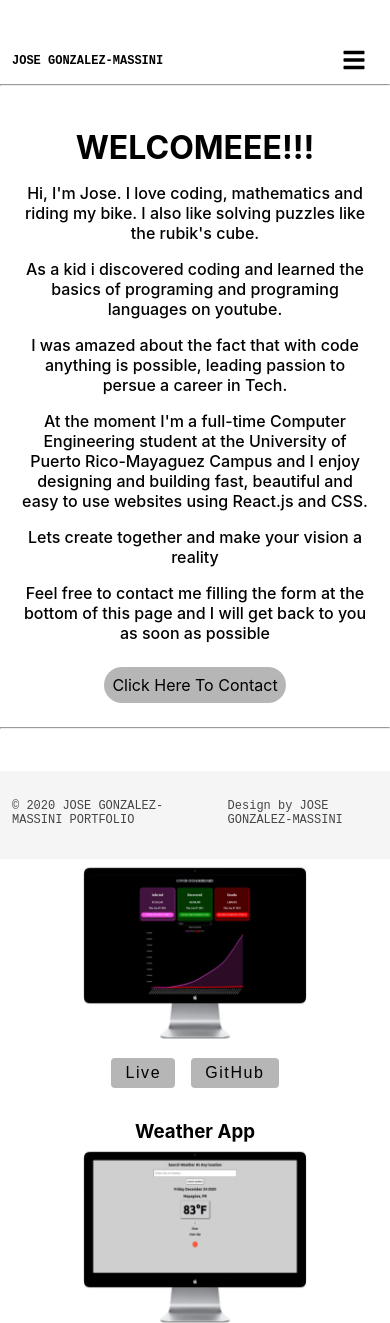
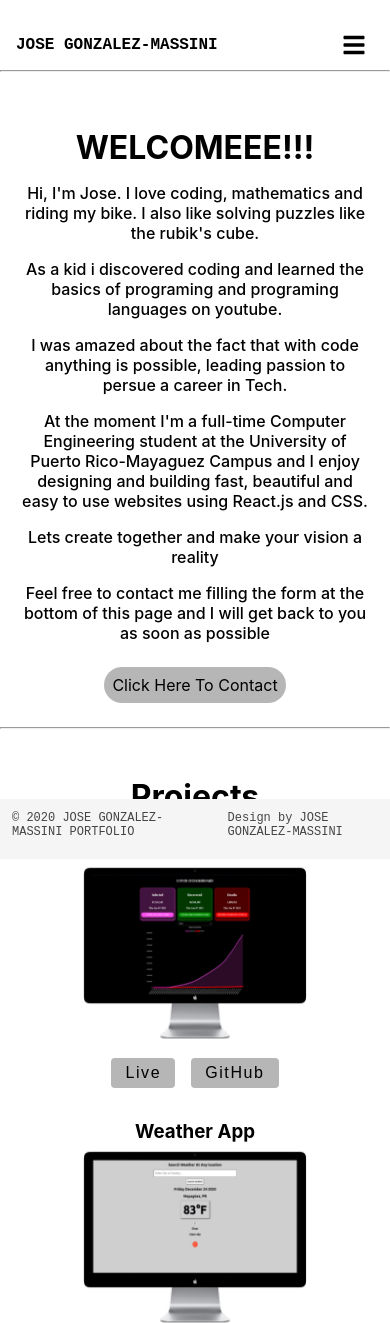
Before and after one commit to gonzalezMassini/devPortfolio, a React (Create React App) app: page / in a window 390 px wide. Shown: the top 1323 px of the page. Built offline with nearby package versions, Linux system fonts and the light colour scheme.

Commit message:
changed navbar and fotter size

```diff
--- a/src/components/Home.js
+++ b/src/components/Home.js
@@ -36,7 +36,7 @@ const Home = () => {
           activeClass='active'
           spy={true}
           smooth={true}
-          offset={-80}
+          offset={-70}
           duration={500}
         >
           Click Here To Contact <span className='arrow'>&#8595;</span>
--- a/src/components/Navbar.js
+++ b/src/components/Navbar.js
@@ -43,7 +43,7 @@ const Navbar = () => {
             activeClass='active'
             spy={true}
             smooth={true}
-            offset={-87}
+            offset={-70}
             duration={500}
           >
             Projects
@@ -54,7 +54,7 @@ const Navbar = () => {
             activeClass='active'
             spy={true}
             smooth={true}
-            offset={-87}
+            offset={-70}
             duration={500}
           >
             Contact
@@ -81,7 +81,7 @@ const Navbar = () => {
               activeClass='active'
               spy={true}
               smooth={true}
-              offset={-130}
+              offset={-80}
               duration={500}
             >
               Home
@@ -93,7 +93,7 @@ const Navbar = () => {
               activeClass='active'
               spy={true}
               smooth={true}
-              offset={-80}
+              offset={-40}
               duration={500}
             >
               Projects
@@ -105,7 +105,7 @@ const Navbar = () => {
               activeClass='active'
               spy={true}
               smooth={true}
-              offset={-80}
+              offset={-50}
               duration={500}
             >
               Contact
--- a/src/index.css
+++ b/src/index.css
@@ -56,11 +56,9 @@ input {
 }
 .navbar {
   position: fixed; /* Set the navbar to fixed position */
-  top: 0; /* Position the navbar at the top of the page */
+  top: -15px; /* Position the navbar at the top of the page */
   width: 100%; /* Full width */
   transition: all 0.3s linear;
-
-  /* height: 30em; */
 }
 menu {
   transition: all 0.3s linear;
@@ -116,7 +114,7 @@ ol .li:hover {
   list-style-type: none;
   /* float: right; */
   position: fixed;
-  top: 2.7em;
+  top: 1.75em;
   right: 0;
 }
 @media (max-width: 740px) {
@@ -155,12 +153,12 @@ ol .li:hover {
   font-weight: bold;
   /* padding-left: 2em; */
   transition: all 0.3s linear;
-
+  margin-top: 0;
   margin: 1em;
 }
 @media (max-width: 400px) {
   .link-title {
-    font-size: 0.75rem;
+    font-size: 1rem;
   }
 }
 .container {
@@ -275,14 +273,14 @@ footer {
   margin-bottom: 0;
   width: 100%;
   /* height: 40px; */
-  height: 5em;
+  height: 4em;
   min-height: min-content;
   /* height: min-content; */
   background: whitesmoke;
   font-family: 'Courier New', Courier, monospace;
   color: #444444;
   font-size: 12px;
-  padding-top: 28px;
+  padding-top: 1em;
   display: flex;
 }
 .footerTextContainer {
```
Also changed, not shown: 1 other file (tests, documents, lock files or other folders).
